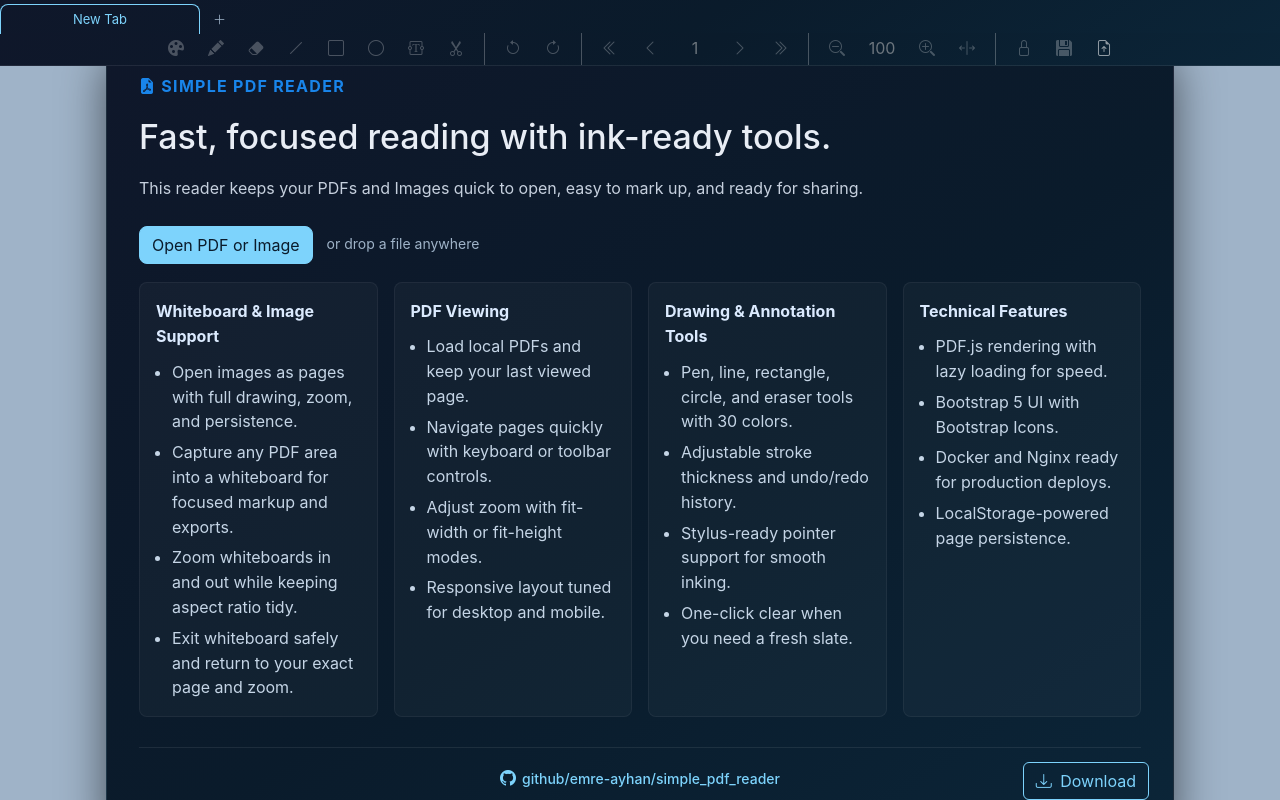
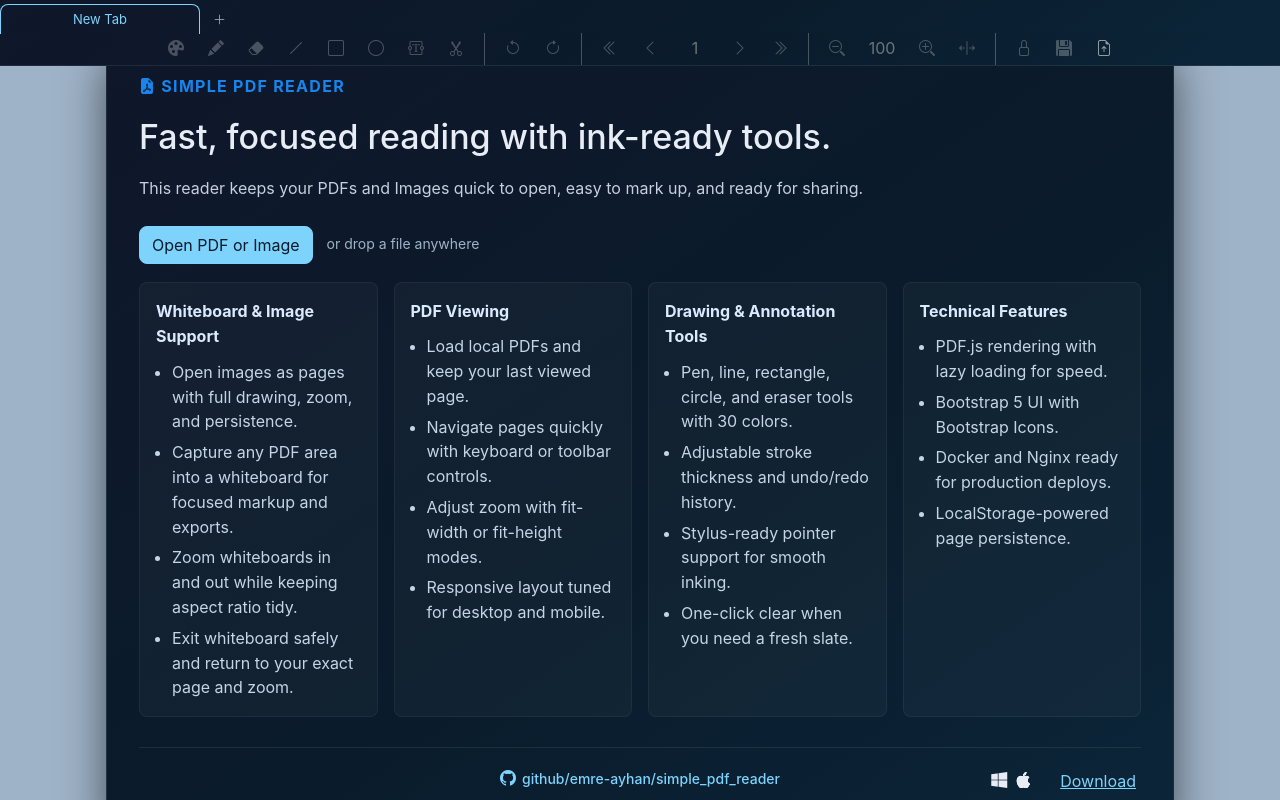
Before and after one commit to emre-ayhan/simple_pdf_reader, a Vue app: page / in a window 1280 px wide. Built offline with nearby package versions, Linux system fonts and the light colour scheme.

Commit message:
modified:   src/components/EmptyState.vue

```diff
--- a/src/components/EmptyState.vue
+++ b/src/components/EmptyState.vue
@@ -69,8 +69,12 @@ const openFile = () => emit('open-file');
           </div>
         </div>
         <div class="empty-download" v-if="!Electron">
-          <a href="https://github.com/emre-ayhan/simple_pdf_reader/releases/latest" target="_blank" rel="noopener noreferrer" class="btn btn-outline-primary">
-            <i class="bi bi-download me-1"></i>
+          <div class="d-flex gap-2 align-items-center">
+            <i class="bi bi-windows"></i>
+            <i class="bi bi-apple"></i>
+            <i class="bi bi-tux"></i>
+          </div>
+          <a href="https://github.com/emre-ayhan/simple_pdf_reader/releases/latest" target="_blank" rel="noopener noreferrer" class="btn btn-link">
             Download
           </a>
         </div>
```
